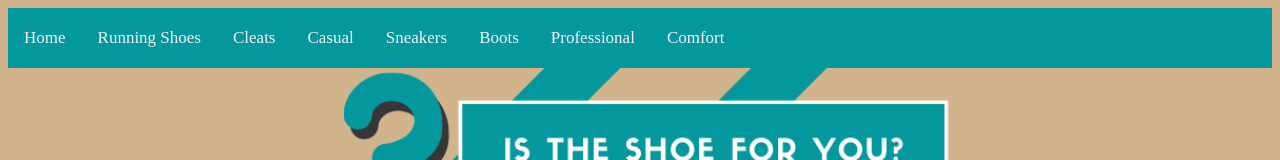
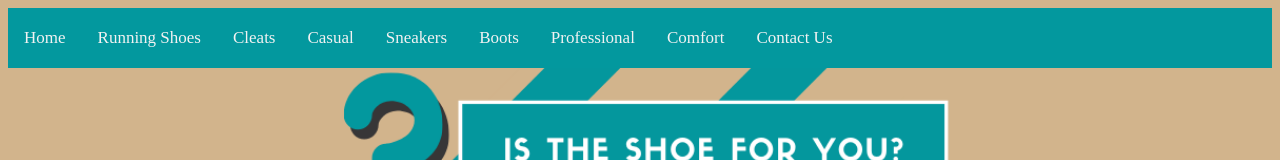
Before and after one commit to Spitfire5720/is-the-shoe-for-you-.github.io, a plain HTML site: page index.html in a window 1280 px wide. Shown: the top 160 px of the page. Drawn offline with Linux system fonts and the light colour scheme.

Commit message:
Update index.html

```diff
--- a/index.html
+++ b/index.html
@@ -60,6 +60,8 @@
 
 	<a href="Comfort_alt_2.html">Comfort</a>
 
+	<a href="hitusup.html">Contact Us</a>
+
 </div>
 
 <center><img src="images/tsy_header.png" height="50%" width="50%" alt="header"><br>
```
